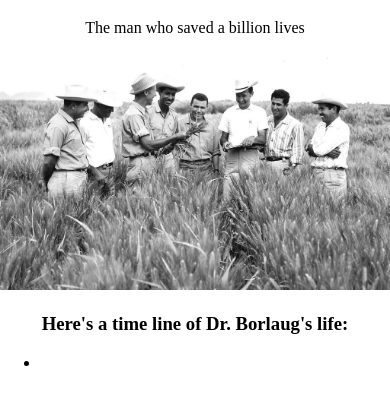
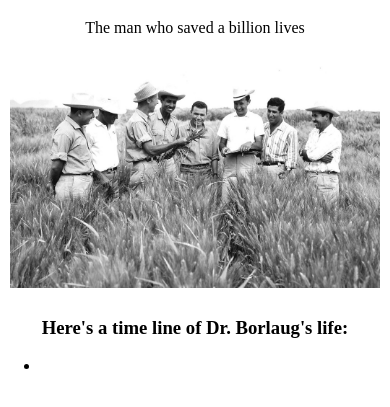
Before and after one commit to jugosack/Microverse_Kwame_Jugoslav, a plain HTML site: page fcc-test-suite-template-master/index.html in a window 390 px wide. Shown: the part 61-468 px from the top of the page. Drawn offline with Linux system fonts and the light colour scheme.

Commit message:
image responsive in relation to its div

```diff
--- a/fcc-test-suite-template-master/css/style.css
+++ b/fcc-test-suite-template-master/css/style.css
@@ -11,8 +11,14 @@ body {
     text-align: center;
 }
 
+#img-div {
+    padding: 10px;
+    margin: 0;
+}
+
 #image {
-    width: 100%;
-    max-width: 1024px;
+    max-width: 100%;
+    display: block;
     height: auto;
+    margin: 0 auto;
 }
```
